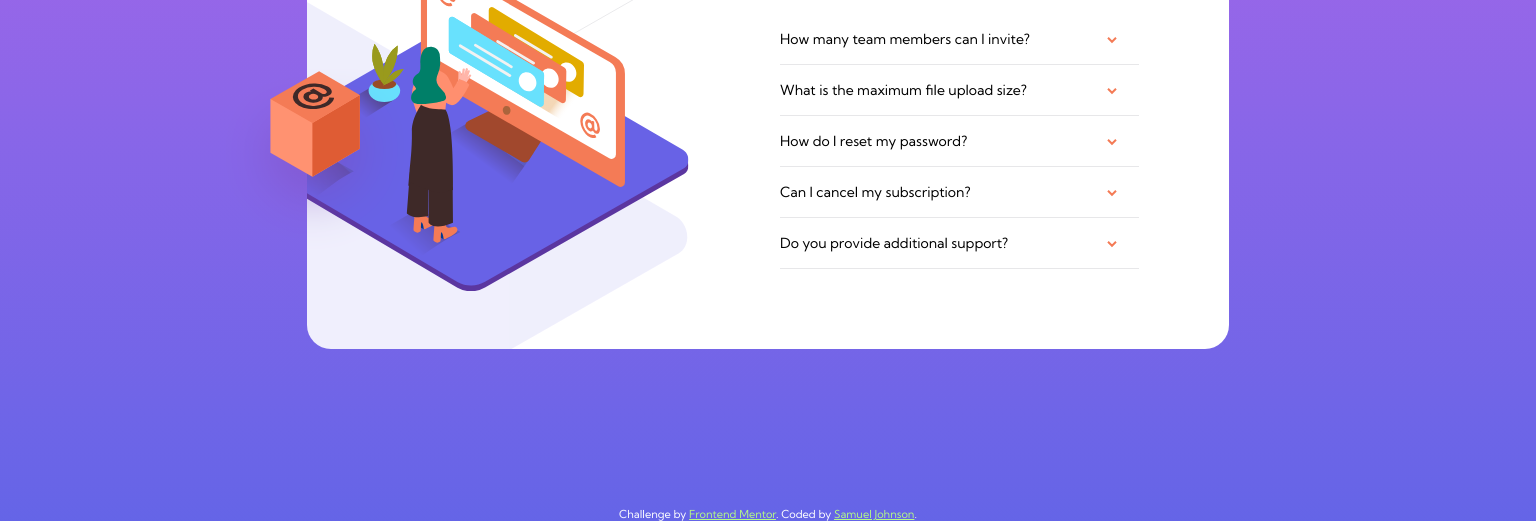
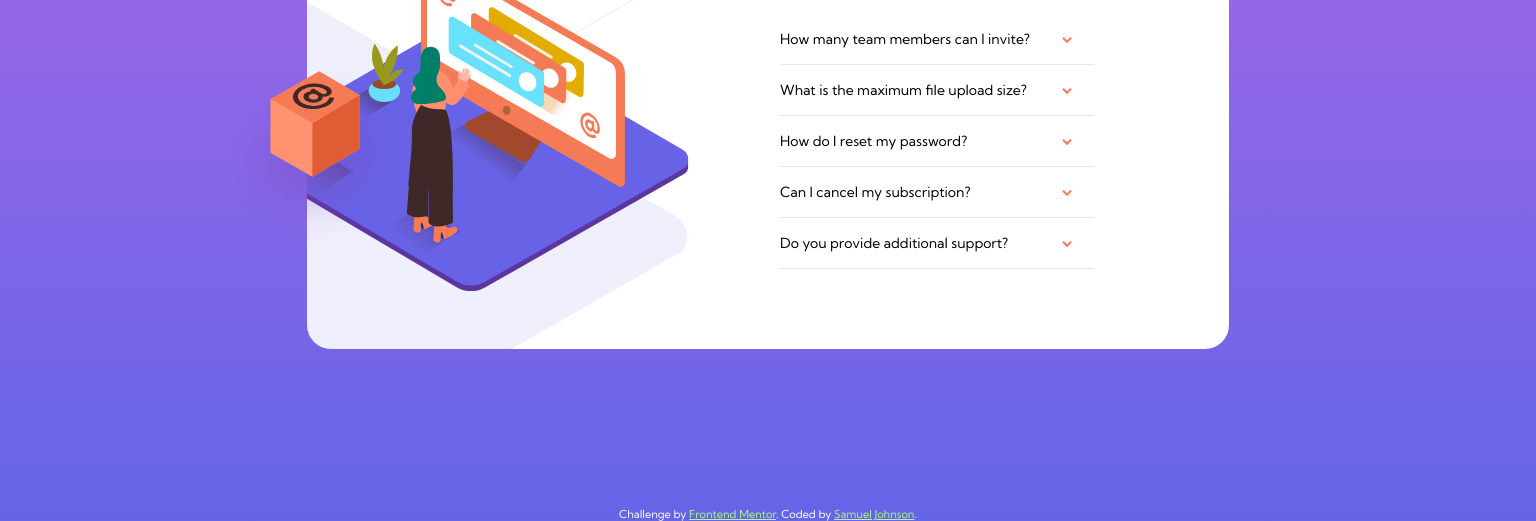
Before and after one commit to JohnsonSamuel324/FAQ-Accordion-Card, a plain HTML site: page index.html in a window 1536 px wide. Shown: the part 279-800 px from the top of the page. Drawn offline with Linux system fonts and the light colour scheme.

Commit message:
Bug fixing

```diff
--- a/styles.css
+++ b/styles.css
@@ -221,4 +221,10 @@ hr {
     #card-img-pattern {
         top: -4.5rem;
     }
+    .accordion .container {
+        max-width: 65%;
+    }
+    hr {
+        width: 70%;
+    }
 }
```
